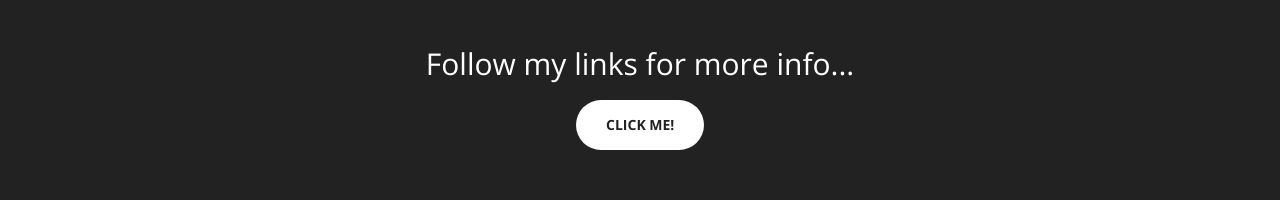
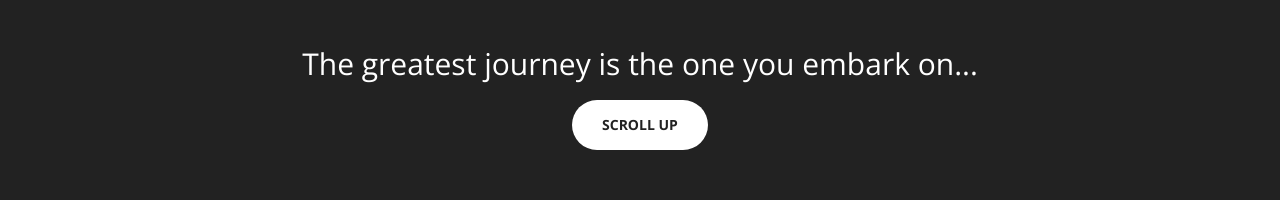
Before and after one commit to tumi-lean/tumi-lean.github.io, a website: page index.html in a window 1280 px wide. Shown: the part 2846-3046 px from the top of the page. Drawn offline with nearby package versions, Linux system fonts and the light colour scheme.

Commit message:
Edited the banner

```diff
--- a/index.html
+++ b/index.html
@@ -266,9 +266,9 @@
     <aside class="bg-dark">
         <div class="container text-center">
             <div class="call-to-action">
-                <h2>Follow my links for more info...</h2>
+                <h2>The greatest journey is the one you embark on...</h2>
                 <a href="index.html" class="btn btn-default btn-xl sr-button">
-                    Click me!
+                    Scroll up
                 </a>
             </div>
         </div>
```
Also changed, not shown: 2 other files.
